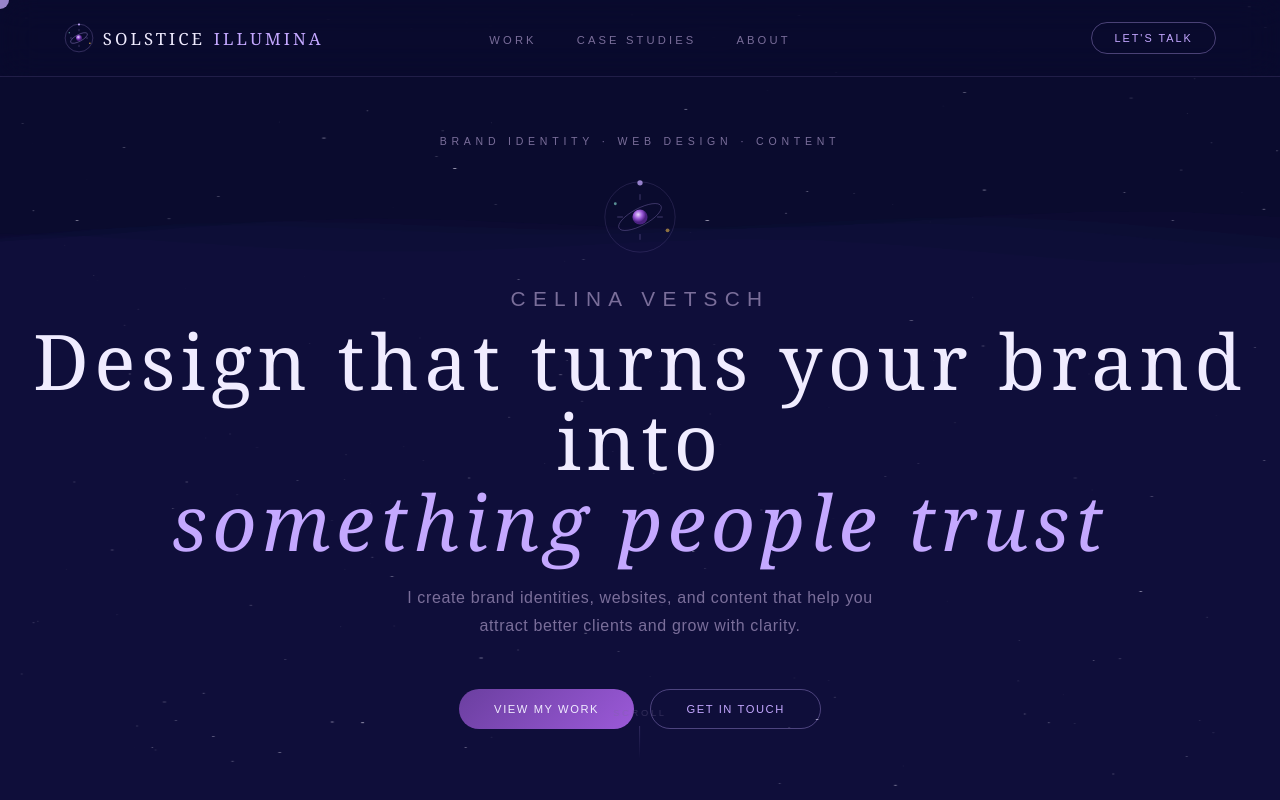
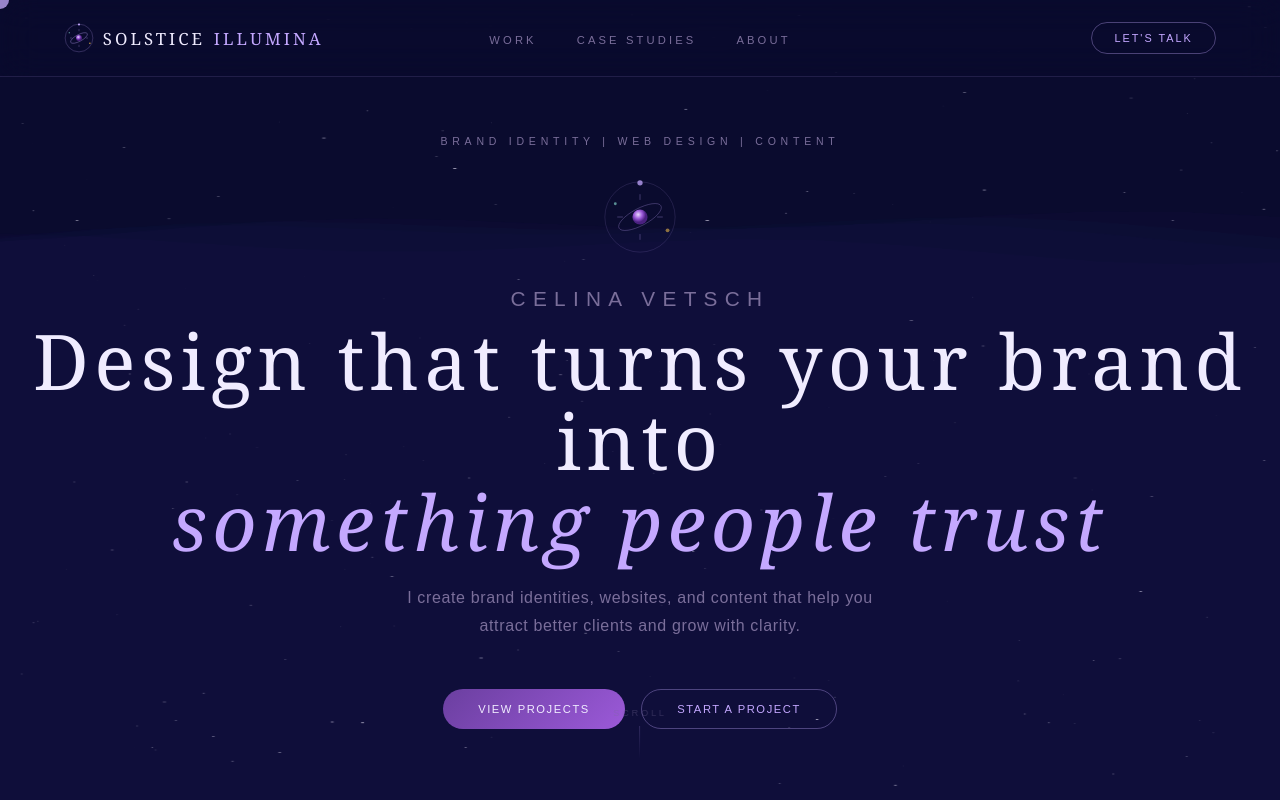
Before and after one commit to celinavetsch05-sys/SolsticeIllumina, a website: page index.html in a window 1280 px wide. Shown: the top 800 px of the page. Drawn offline with Linux system fonts and the light colour scheme; animation ran at ten frames a second.

Commit message:
feat: update hero eyebrow separators and button labels
Co-Authored-By: Claude Sonnet 4.6 <noreply@anthropic.com>

```diff
--- a/index.html
+++ b/index.html
@@ -719,7 +719,7 @@
 
 <!-- ── HERO ── -->
 <section id="hero">
-  <p class="hero-eyebrow">Brand Identity · Web Design · Content</p>
+  <p class="hero-eyebrow">Brand Identity | Web Design | Content</p>
 
   <div class="hero-logo-mark">
     <svg viewBox="0 0 80 80" fill="none" xmlns="http://www.w3.org/2000/svg">
@@ -748,8 +748,8 @@
   <p class="hero-sub">I create brand identities, websites, and content that help you attract better clients and grow with clarity.</p>
 
   <div class="hero-btns">
-    <button class="btn-p" onclick="document.getElementById('portfolio').scrollIntoView({behavior:'smooth'})">View My Work</button>
-    <button class="btn-g" onclick="document.getElementById('contact').scrollIntoView({behavior:'smooth'})">Get in Touch</button>
+    <button class="btn-p" onclick="document.getElementById('portfolio').scrollIntoView({behavior:'smooth'})">View Projects</button>
+    <button class="btn-g" onclick="document.getElementById('contact').scrollIntoView({behavior:'smooth'})">Start a Project</button>
   </div>
 
   <div class="scroll-cue">
```
